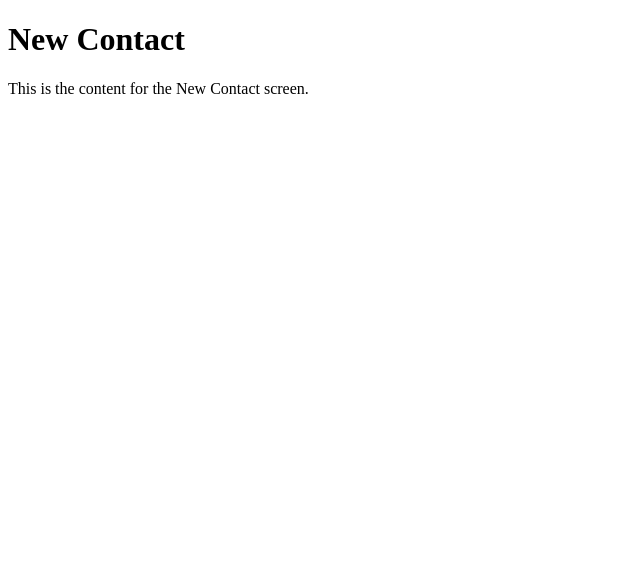
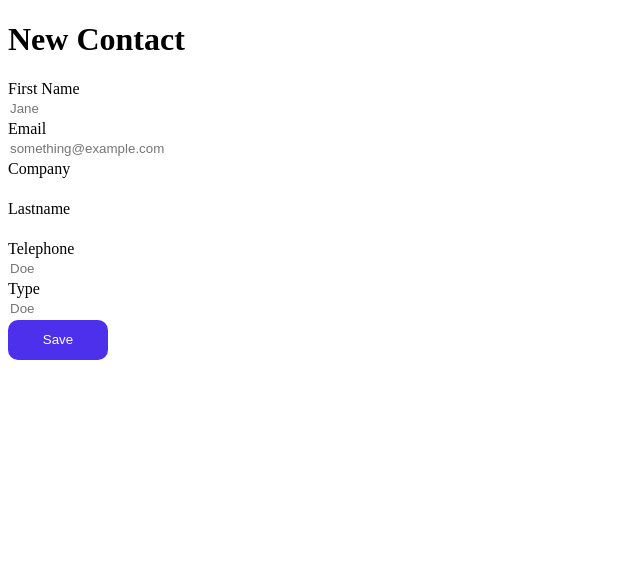
Before and after one commit to tarequerobinson/info2180-finalproject, a PHP site: page /screens/contact.php in a window 1280 px wide. Shown: the top 579 px of the page, without its empty margins (0-640 px from the left). Run offline with PHP 8.4, Linux system fonts and the light colour scheme; data comes from the database, SQL or seed files in the repository.

Commit message:
changes made to db config, updated newcontacts, styling added for new contacts screen

```diff
--- a/database/dbsetup.php
+++ b/database/dbsetup.php
@@ -1,10 +1,11 @@
 <?php
 
 $host = 'localhost';
+$port = '3307'; // Change this to the desired port
 $username = 'project2_user';
 $password = 'password123';
 $dbname = 'dolphincrm';
 
-$conn = new PDO("mysql:host=$host;dbname=$dbname;charset=utf8mb4", $username, $password);
+$conn = new PDO("mysql:host=$host;port=$port;dbname=$dbname;charset=utf8mb4", $username, $password);
 
 ?>
--- a/index.php
+++ b/index.php
@@ -1,4 +1,4 @@
-+<!DOCTYPE html>
+<!DOCTYPE html>
 <html lang="en">
 <head>
     <meta charset="UTF-8">
@@ -6,10 +6,10 @@
     <title>Dynamic PHP App</title>
     <link href='https://fonts.googleapis.com/css?family=Poppins' rel='stylesheet'>
     <script src="https://kit.fontawesome.com/e1f0748c4a.js" ></script>
-    <script src="js/app.js"></script>
+    <script src="js/index.js"></script>
     <script src="js/home.js"></script>
 
-    <link rel="stylesheet" href="css/styles.css">
+    <link rel="stylesheet" href="css/index.css">
 
 
 </head>
--- a/screens/contact.php
+++ b/screens/contact.php
@@ -15,11 +15,82 @@ $results = $conn->query($sql);
 <head>
     <meta charset="UTF-8">
     <meta name="viewport" content="width=device-width, initial-scale=1.0">
-    <title>Document</title>
+    <link rel="stylesheet" href="css/contact.css">
+    <title>New Contact</title>
 </head>
 <body>
 
 <h1>New Contact</h1>
+
+
+<form id = "newContactForm" action = ".php" method = "POST">
+
+    <div id = "formColumn1">
+
+        <div id="formfield">
+            <div>
+                <label for= "firstname"> First Name<label>
+            </div>
+            <div>
+                <input id = "firstname" type="text" required placeholder="Jane">
+            </div>
+        </div>
+
+        <div id="formfield">
+            <div>
+                <label for= "email">Email<label>
+            <div>
+            <div>
+
+                <input id = "email" type="text" required placeholder="something@example.com">
+            </div>
+        </div>
+
+        <div id="formfield">
+            <div>
+                <label for= "company">Company<label>
+            </div>
+            <div>
+                <input id = "company" type="select" required >
+            </div>
+        </div>
+    </div>
+
+
+    <div id = "formColumn2">
+
+        <div id="formfield">
+            <div>
+                <label for= "lastname">Lastname<label>
+            </div>
+            <div>
+                <input id = "lastname" type="text" required>
+            </div>
+        </div>
+
+        <div id="formfield">
+            <div>
+                <label for= "telephone"> Telephone<label>
+            </div>
+            <div>
+                <input id = "telephone" type="text" required placeholder="Doe">
+            </div>
+        </div>
+
+        <div id="formfield">
+            <div>
+                <label for= "type"> Type<label>
+            </div>
+            <div>
+                <input id = "type" type="text" required placeholder="Doe">
+            </div>
+        </div>
+
+
+
+    </div>
+<button id="saveContactButton" type="submit">Save</button>
+</form>
 
 
 </body>
@@ -30,5 +101,5 @@ $results = $conn->query($sql);
 // content/home.php
 
 
-echo "This is the content for the New Contact screen.";
+// echo "This is the content for the New Contact screen.";
 ?>
```
